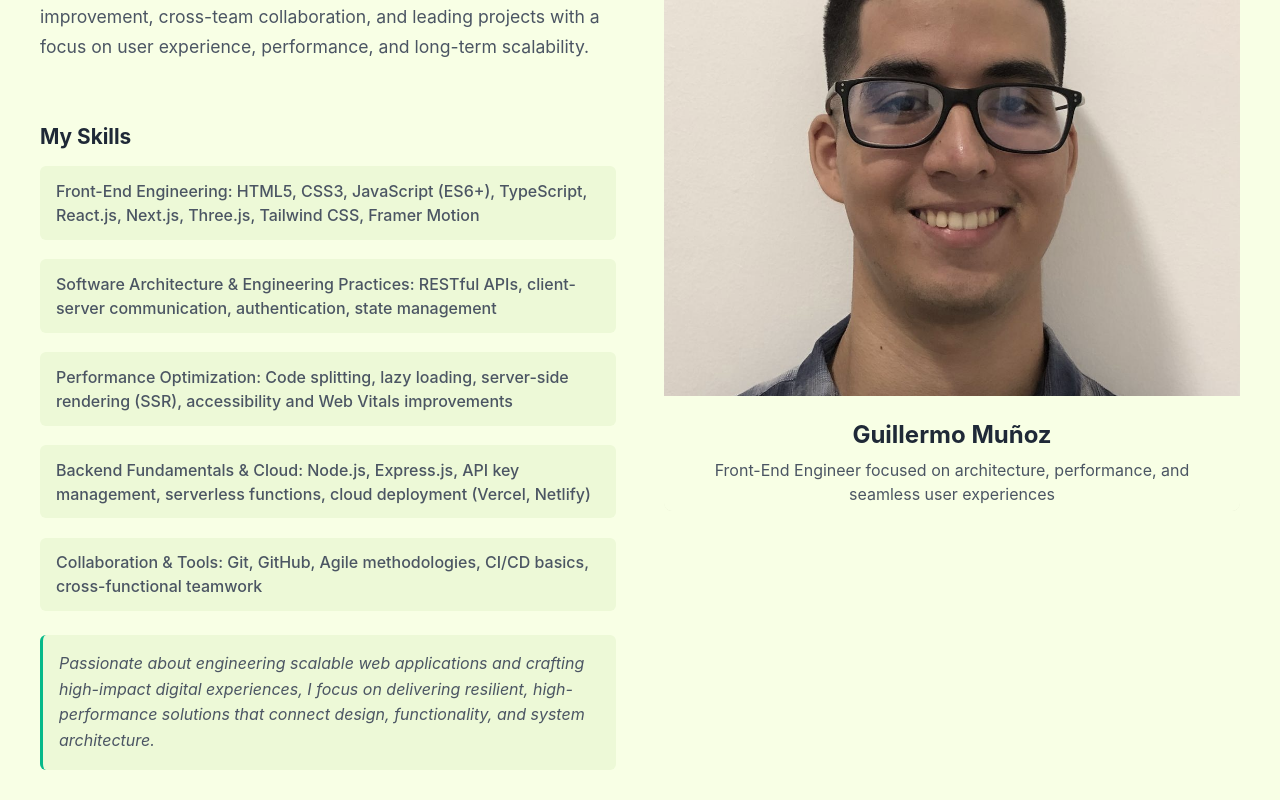
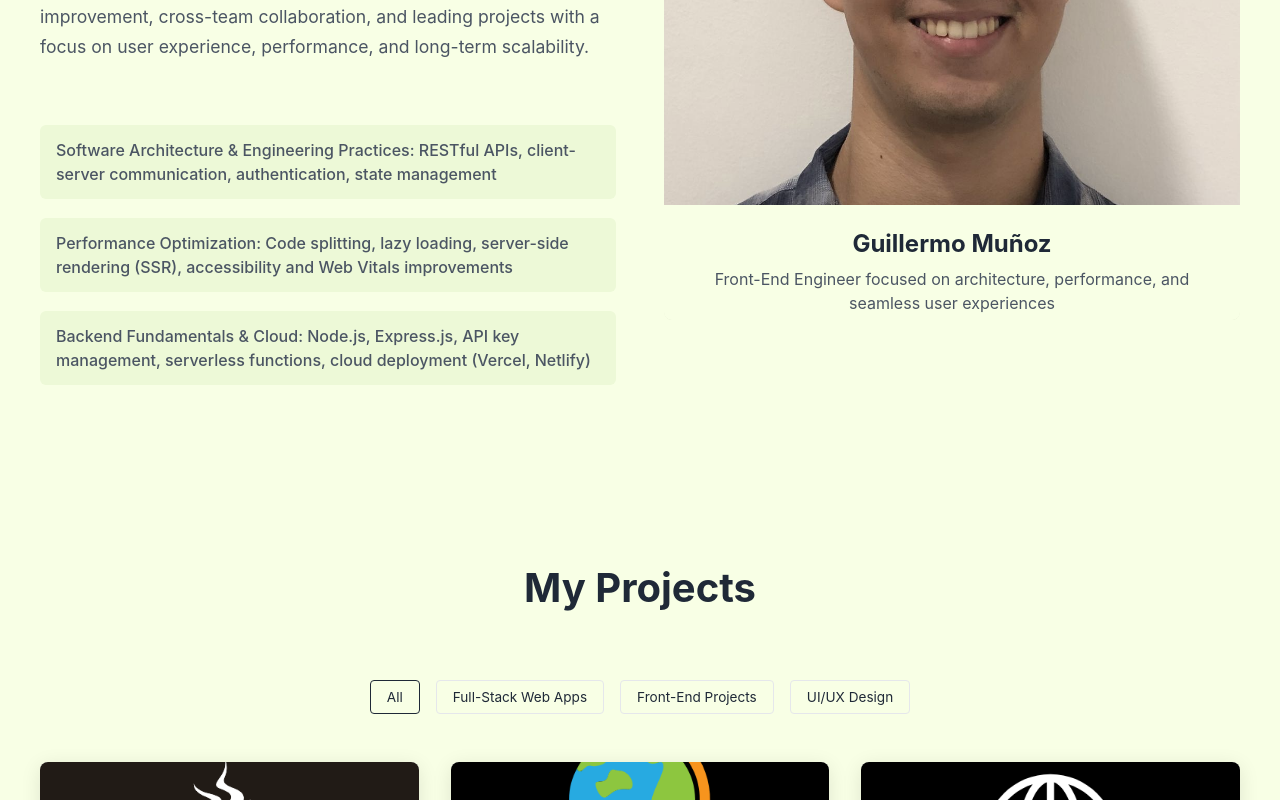
Before and after one commit to Guillo343/personal-portfolio, a React (Vite) app in the folder portfolio/: page / in a window 1280 px wide. Shown: the part 1100-1900 px from the top of the page. Built offline with nearby package versions, Linux system fonts and the light colour scheme; no server answers.

Commit message:
Update AboutMe.jsx

```diff
--- a/portfolio/src/components/About/AboutMe.jsx
+++ b/portfolio/src/components/About/AboutMe.jsx
@@ -5,9 +5,9 @@ import styles from "../../../Styles/about.module.css";
 
 const AboutMe = () => {
   const skills = [
-    {
-      name: "Front-End Engineering: HTML5, CSS3, JavaScript (ES6+), TypeScript, React.js, Next.js, Three.js, Tailwind CSS, Framer Motion",
-    },
+    // {
+    //    name: "Front-End Engineering: HTML5, CSS3, JavaScript (ES6+), TypeScript, React.js, Next.js, Three.js, Tailwind CSS, Framer Motion",
+    // },
     {
       name: "Software Architecture & Engineering Practices: RESTful APIs, client-server communication, authentication, state management",
     },
@@ -17,9 +17,9 @@ const AboutMe = () => {
     {
       name: "Backend Fundamentals & Cloud: Node.js, Express.js, API key management, serverless functions, cloud deployment (Vercel, Netlify)",
     },
-    {
-      name: "Collaboration & Tools: Git, GitHub, Agile methodologies, CI/CD basics, cross-functional teamwork",
-    },
+    // {
+    //   name: "Collaboration & Tools: Git, GitHub, Agile methodologies, CI/CD basics, cross-functional teamwork",
+    // },
   ];
 
   return (
@@ -62,7 +62,6 @@ const AboutMe = () => {
           </motion.div>
 
           <div className={styles.skillsSection}>
-            <h3>My Skills</h3>
             <ul className={styles.skillsList}>
               {skills.map((skill, index) => (
                 <li className={styles.skillItem} key={index}>
@@ -70,12 +69,12 @@ const AboutMe = () => {
                 </li>
               ))}
             </ul>
-            <p className={styles.skillsSummary}>
+            {/* <p className={styles.skillsSummary}>
               Passionate about engineering scalable web applications and
               crafting high-impact digital experiences, I focus on delivering
               resilient, high-performance solutions that connect design,
               functionality, and system architecture.
-            </p>
+            </p> */}
           </div>
         </div>
 
```
